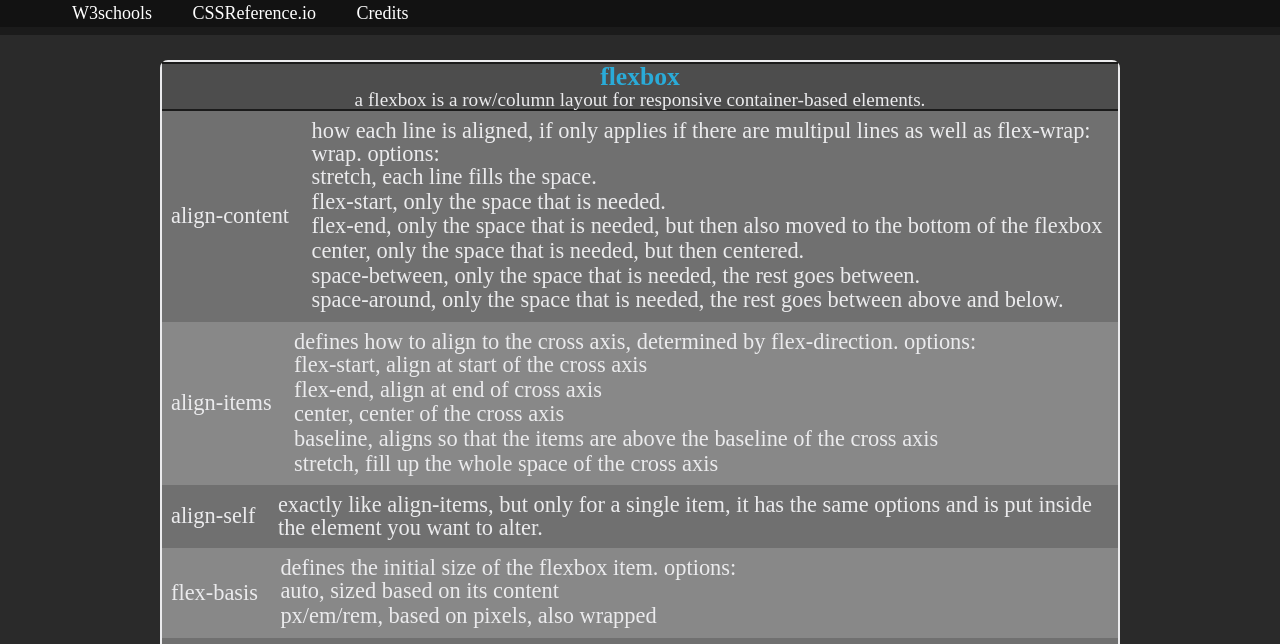
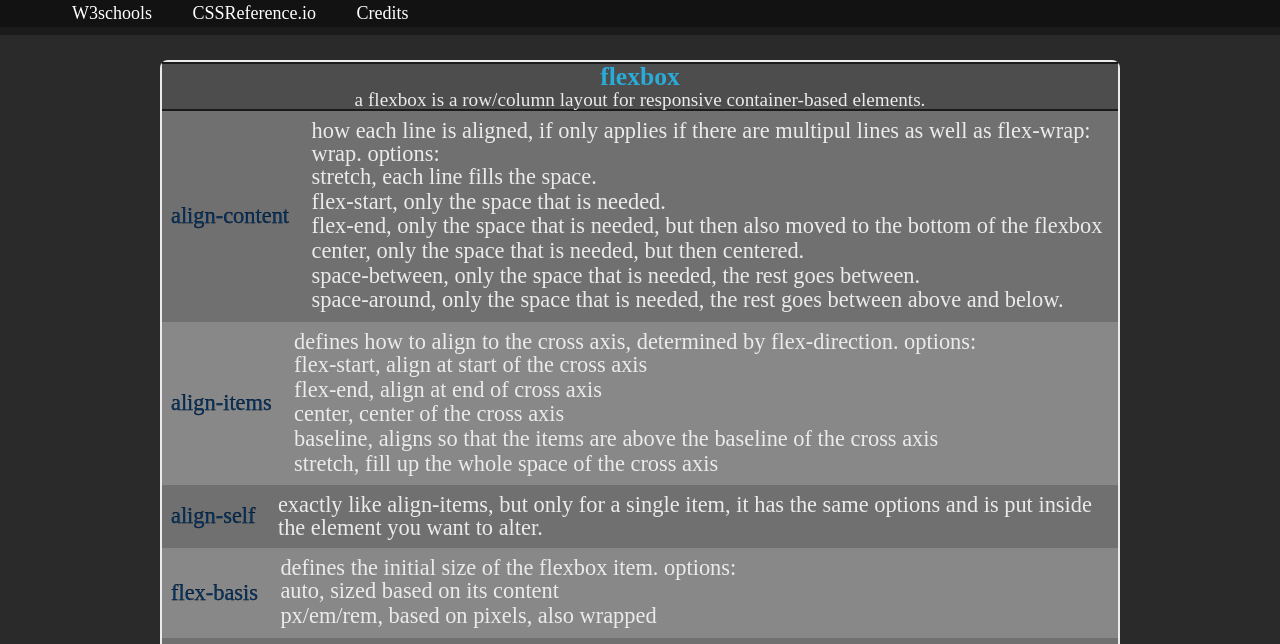
Before and after one commit to kripticni/Web, a plain HTML site: page css/projects/css-index/index.html in a window 1280 px wide. Shown: the part 86-730 px from the top of the page. Drawn offline with Linux system fonts and the light colour scheme.

Commit message:
updated css-index style.css to give the first span a dark blue with black text border

```diff
--- a/css/projects/css-index/css/style.css
+++ b/css/projects/css-index/css/style.css
@@ -162,6 +162,8 @@ body, html {
 
 .item-a span:first-child,
 .item-b span:first-child {
+	color: #003366;
+	-webkit-text-stroke: 0.25px black;
 	margin: auto;
 }
 
```
